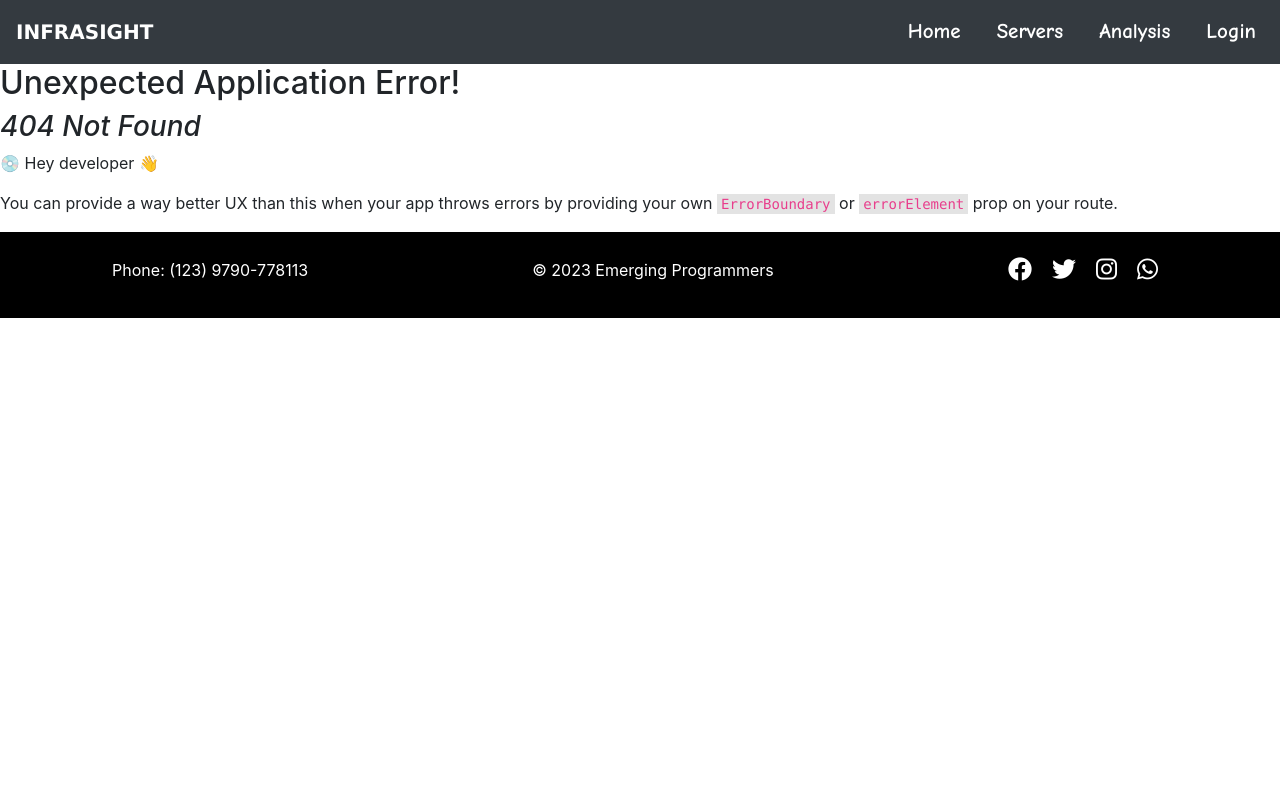
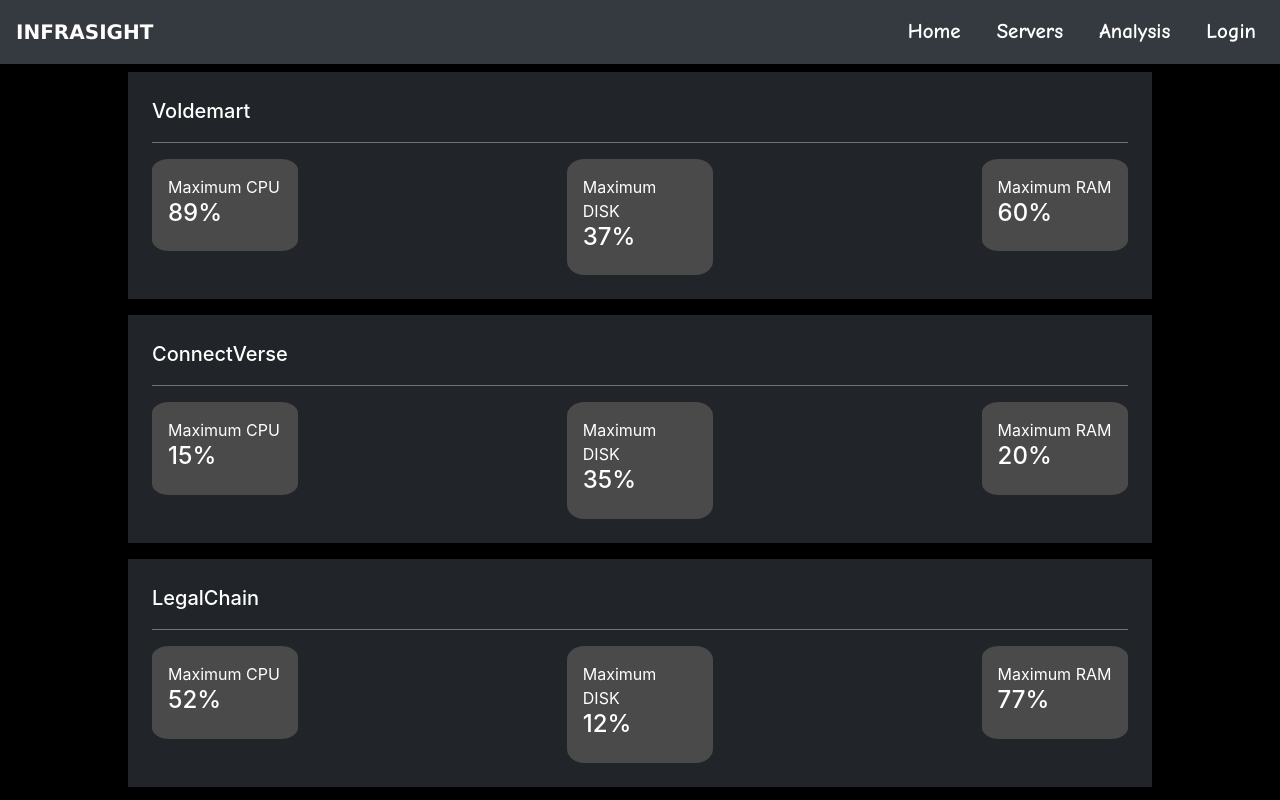
Before and after one commit to Navin3d/Infrasight-React, a React (Create React App) app: page /list in a window 1280 px wide. Before the commit this address had no page. Shown: the top 800 px of the page. Built offline with nearby package versions, Linux system fonts and the light colour scheme; a web font is replaced by a local one.

Commit message:
listpage

```diff
--- /dev/null
+++ b/src/components/box.jsx
@@ -0,0 +1,36 @@
+import { Divider } from '@mui/material'
+import React from 'react'
+import '../styles/components/box.css'
+
+const Box = (props) => {
+    return (
+        <div className='list_box'>
+            <div className='box_heading'><p className='box_heading'>{props.name}</p></div>
+            <div className='box_divider'>
+                <hr style={{background:'grey'}}/>
+            </div>
+            <div className='box_stats'>
+                <div className='stats_cpu'>
+                    <div className="stats_box">
+                        <div className='stats_box_heading'>Maximum CPU</div>
+                        <div className='stats_box_text'><h4>{props.cpu}%</h4></div>
+                    </div>
+                </div>
+                <div className='stats_disk'>
+                    <div className="stats_box">
+                        <div className='stats_box_heading'>Maximum DISK</div>
+                        <div className='stats_box_text'><h4>{props.disk}%</h4></div>
+                    </div>
+                </div>
+                <div className='stats_ram'>
+                    <div className="stats_box">
+                        <div className='stats_box_heading'>Maximum RAM</div>
+                        <div className='stats_box_text'><h4>{props.ram}%</h4></div>
+                    </div>
+                </div>
+            </div>
+        </div>
+    )
+}
+
+export default Box
--- a/src/components/data/graphData.jsx
+++ b/src/components/data/graphData.jsx
@@ -60,11 +60,12 @@ export const CPU_data = [
     },
 ];
 export const Disk_columns = [
-    { field: 'id', headerName: 'ID', width: 90, hide: "true" },
+    { field: 'id', headerName: 'ID', width: 90, hide: true },
     {
         field: 'filesystem',
         headerName: 'File System',
         width: 150,
+        flex:1,
         // align: "center",
         // colSpan: 2,
         // editable: true,
@@ -74,6 +75,7 @@ export const Disk_columns = [
         headerName: 'Size',
         // type: 'number',
         width: 100,
+        flex: 1,
         // align: "center",
         // editable: true,
     },
@@ -82,6 +84,7 @@ export const Disk_columns = [
         headerName: 'Used',
         // type: 'number',
         width: 100,
+        flex: 1,
         // align: "center"
         // editable: true,
     },
@@ -90,6 +93,7 @@ export const Disk_columns = [
         headerName: 'Avail',
         // type: 'number',
         width: 100,
+        flex: 1,
         // align: "center"
         // editable: true,
     },
@@ -98,6 +102,7 @@ export const Disk_columns = [
         headerName: 'Use %',
         // type: 'number',
         width: 100,
+        flex: 1,
         // align: "center",
         // editable: true,
     },
@@ -116,6 +121,7 @@ export const Disk_columns = [
         // align: "center",
         type: 'text',
         colSpan: 2,
+        flex: 1,
         // editable: true,
     },
 
@@ -138,36 +144,36 @@ export const DISK_data = [
         name: 'Day 1',
         // uv: 4000,
         // pv: 2400,
-        disk: 80,
+        disk: 25,
     },
     {
         name: 'Day 2',
         // uv: 3000,
         // pv: 1398,
-        disk: 100,
+        disk: 45,
     },
     {
         name: 'Day 3',
         // uv: 2000,
         // pv: 9800,
-        disk: 70,
+        disk: 33,
     },
     {
         name: 'Day 4',
         // pv: 3908,
-        disk: 10,
+        disk: 50,
     },
     {
         name: 'Day 5',
         // uv: 1890,
         // pv: 4800,
-        disk: 20,
+        disk: 75,
     },
     {
         name: 'Day 6',
         // uv: 2390,
         // pv: 3800,
-        disk: 40,
+        disk: 20,
     },
     {
         name: 'Day 7',
@@ -200,36 +206,36 @@ export const RAM_data = [
         name: 'Day 1',
         // uv: 4000,
         // pv: 2400,
-        ram: 80,
+        ram: 25,
     },
     {
         name: 'Day 2',
         // uv: 3000,
         // pv: 1398,
-        ram: 100,
+        ram: 45,
     },
     {
         name: 'Day 3',
         // uv: 2000,
         // pv: 9800,
-        ram: 70,
+        ram: 33,
     },
     {
         name: 'Day 4',
         // pv: 3908,
-        ram: 10,
+        ram: 50,
     },
     {
         name: 'Day 5',
         // uv: 1890,
         // pv: 4800,
-        ram: 20,
+        ram: 75,
     },
     {
         name: 'Day 6',
         // uv: 2390,
         // pv: 3800,
-        ram: 40,
+        ram: 20,
     },
     {
         name: 'Day 7',
@@ -253,6 +259,6 @@ export const RAM_data = [
         name: 'Day 10',
         // uv: 3490,
         // pv: 4300,
-        ram: 100,
+        ram: 70,
     },
 ];
--- /dev/null
+++ b/src/components/loading.jsx
@@ -0,0 +1,11 @@
+import { CircularProgress } from '@mui/material'
+import React from 'react'
+
+const Loading = (props) => {
+  return (
+      <div className='loading_screen'>
+        {props ? <CircularProgress sx={{color:'white'}} />:<></> }</div>
+  )
+}
+
+export default Loading
--- a/src/pages/charts-page.jsx
+++ b/src/pages/charts-page.jsx
@@ -7,9 +7,14 @@ import Chart from '../components/chart'
 import { DataGrid } from '@mui/x-data-grid';
 import { CPU_data, Disk_columns, Disk_rows, RAM_data } from '../components/data/graphData';
 import '../styles/index.css'
+import Loading from '../components/loading';
+
 
 const Charts = () => {
-
+    const [columnVisibilityModel, setColumnVisibilityModel] = useState({
+        id: false,
+    });
+    const [isLoading, setIsLoading] = useState(false);
     const [isCpu, setCpu] = useState(true);
     const [isRam, setRam] = useState(false);
     const [isDisk, setDisk] = useState(false);
@@ -19,7 +24,7 @@ const Charts = () => {
         setCpu(true);
     }, [])
     return (
-        <div className ="chart-back">
+        <>{isLoading ? <Loading /> : <div className="chart-back">
             <Grid
                 container
                 direction="row"
@@ -35,7 +40,7 @@ const Charts = () => {
                         alignItems="center"
                         spacing={2}
                     >
-                        <Grid item ><Paper sx={{ maxWidth: "500px", width: 250, padding: 2, borderRadius: 3, backgroundColor: "black" ,border : "1px solid white" }} elevation={1}>
+                        <Grid item ><Paper sx={{ maxWidth: "500px", width: 250, padding: 2, borderRadius: 3, backgroundColor: "black", border: "1px solid white" }} elevation={1}>
                             <Grid
                                 container
                                 direction="column"
@@ -44,14 +49,14 @@ const Charts = () => {
 
                             >
                                 <Grid item><Typography variant="h3" color="#3185FC" gutterBottom>
-                                    60
+                                    76
                                 </Typography></Grid>
                                 <Grid item><Typography variant="subtitle2" color="white" gutterBottom>
-                                    Utilization %
+                                    CPU Utilization %
                                 </Typography></Grid>
                             </Grid>
                         </Paper></Grid>
-                        <Grid item><Paper sx={{maxWidth: "500px", width: 250, padding: 2, borderRadius: 3, backgroundColor: "black" ,border : "1px solid white" }} elevation={1}>
+                        <Grid item><Paper sx={{ maxWidth: "500px", width: 250, padding: 2, borderRadius: 3, backgroundColor: "black", border: "1px solid white" }} elevation={1}>
                             <Grid
                                 container
                                 direction="column"
@@ -59,14 +64,14 @@ const Charts = () => {
                                 alignItems="center"
                             >
                                 <Grid item><Typography variant="h3" color="#3185FC" gutterBottom>
-                                    60
+                                    86
                                 </Typography></Grid>
                                 <Grid item><Typography variant="subtitle2" color="white" gutterBottom>
-                                    Utilization %
+                                    RAM Utilization %
                                 </Typography></Grid>
                             </Grid>
                         </Paper></Grid>
-                        <Grid item><Paper sx={{ maxWidth: "500px", width: 250, padding: 2, borderRadius: 3, backgroundColor: "black" ,border : "1px solid white" }} elevation={1}>
+                        <Grid item><Paper sx={{ maxWidth: "500px", width: 250, padding: 2, borderRadius: 3, backgroundColor: "black", border: "1px solid white" }} elevation={1}>
                             <Grid
                                 container
                                 direction="column"
@@ -74,14 +79,14 @@ const Charts = () => {
                                 alignItems="center"
                             >
                                 <Grid item><Typography variant="h3" color="#3185FC" gutterBottom>
-                                    60
+                                    34
                                 </Typography></Grid>
                                 <Grid item><Typography variant="subtitle2" color="white" gutterBottom>
-                                    Utilization %
+                                    DISK Utilization %
                                 </Typography></Grid>
                             </Grid>
                         </Paper></Grid>
-                        <Grid item><Paper sx={{ maxWidth: "500px", width: 250, padding: 2, borderRadius: 3, backgroundColor: "black" ,border : "1px solid white" }} elevation={1}>
+                        <Grid item><Paper sx={{ maxWidth: "500px", width: 250, padding: 2, borderRadius: 3, backgroundColor: "black", border: "1px solid white" }} elevation={1}>
                             <Grid
                                 container
                                 direction="column"
@@ -89,10 +94,10 @@ const Charts = () => {
                                 alignItems="center"
                             >
                                 <Grid item><Typography variant="h3" color="#3185FC" gutterBottom>
-                                    60
+                                    40
                                 </Typography></Grid>
                                 <Grid item><Typography variant="subtitle2" color="white" gutterBottom>
-                                    Utilization %
+                                    Overall Utilization %
                                 </Typography></Grid>
                             </Grid>
                         </Paper></Grid>
@@ -143,8 +148,10 @@ const Charts = () => {
                                     {isCpu ? <Chart data={CPU_data} name="cpu" color="#3185FC" /> : <></>}
                                     {isDisk ? <Box sx={{ height: 400, width: '100%', boxShadow: 1, marginTop: 3 }}>
                                         <DataGrid
+                                            sx={{ color: "#fff" }}
                                             rows={Disk_rows}
                                             columns={Disk_columns}
+                                            columnVisibilityModel={columnVisibilityModel}
                                             initialState={{
                                                 pagination: {
                                                     paginationModel: {
@@ -175,7 +182,8 @@ const Charts = () => {
                 <Grid item><button className="nav-btn">Back</button></Grid>
                 <Grid item><button className="nav-btn">Next</button></Grid>
             </Grid>
-            </div>
+        </div>}
+        </>
 
     )
 }
--- /dev/null
+++ b/src/pages/list-page.jsx
@@ -0,0 +1,25 @@
+import React, { useState } from 'react'
+import Box from '../components/box'
+import Loading from '../components/loading'
+import { useNavigate } from 'react-router-dom';
+
+const ListPage = () => {
+  const[isLoading,setIsLoading]=useState(false);
+  const navigate = useNavigate();
+
+  return (
+    <>
+
+    {isLoading?<Loading/>
+    : <div className='listpage'>
+        <Box name="Voldemart" cpu="89" ram="60" disk="37" onClick={()=>navigate("/chart")}/>
+          <Box name="ConnectVerse" cpu="15" ram="20" disk="35" onClick={() => navigate("/chart")} />
+          <Box name="LegalChain" cpu="52" ram="77" disk="12" onClick={() => navigate("/chart")} />
+          <Box name="Innovatree" cpu="77" ram="80" disk="50" onClick={() => navigate("/chart")} />
+    </div>
+}
+    </>
+  )
+}
+
+export default ListPage
--- /dev/null
+++ b/src/styles/components/box.css
@@ -0,0 +1,45 @@
+.list_box{
+    width:80%;
+    /* height:25%; */
+    display:flex;
+    padding:1.5rem;
+    flex-direction: column;
+    /* background-color: #18314F; */
+    background-color: #212529;
+    color:#fff;
+    justify-content: space-between;
+    /* border-radius:2% */
+    margin:0.5rem;
+    /* margin:1rem; */
+}
+.box_stats{
+    display:flex;
+    justify-content: space-between;
+}
+.stats_cpu{
+    width:15%;
+    height:40%;
+    padding:1rem;
+    border-radius: 12%;
+    background-color:#4a4a4b;
+}
+.stats_disk{
+    width:15%;
+    height:40%;
+    padding:1rem;
+    border-radius: 12%;
+    background-color:#4a4a4b;
+}
+.stats_ram{
+    width:15%;
+    height:40%;
+    padding:1rem;
+    border-radius: 12%;
+    background-color:#4a4a4b;
+}
+.box_heading{
+    font-size: 1.25rem;
+    font-weight:500;
+    padding:0;
+    margin-bottom: 0;
+}
--- a/src/styles/index.css
+++ b/src/styles/index.css
@@ -40,3 +40,18 @@
   font-weight: 300;
 
 }
+.listpage{
+  display: flex;
+  flex-direction: column;
+  align-items: center;
+  background-color: black;
+}
+.loading_screen{
+  display: flex;
+  justify-content: center;
+  align-items: center;
+  z-index: 10;
+  height:79.7vh;
+  background-color: black;
+
+}
```
Also changed, not shown: src/router/index.jsx (+10 -0 lines).
